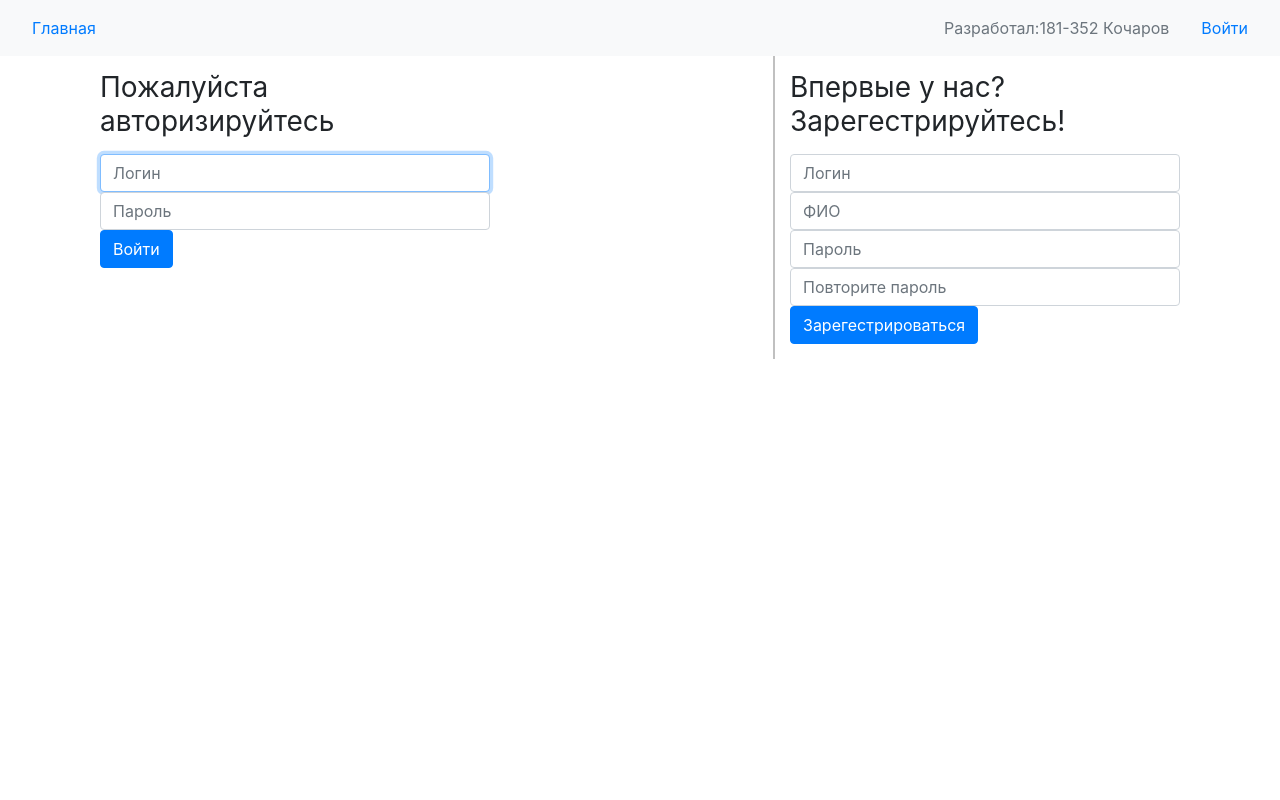
After one commit to Mejay013/wevdev-exam, a Python web app: template templates/login.html in a window 1280 px wide. The commit adds this page. Run offline with Jinja, Linux system fonts and the light colour scheme; the template is opened without the code that fills it, so the values that code supplies are empty; some libraries are stand-ins or nearby versions.

Commit message:
add login / registrarion/ main page

```diff
--- a/models.py
+++ b/models.py
@@ -4,7 +4,7 @@ from .app import db
 
 class Appeal(UserMixin, db.Model):
     id = db.Column(db.Integer, primary_key=True)
-    date = db.Column(db.DateTime, nullable=False, default=datetime.utcnow)
+    date = db.Column(db.DateTime, nullable=True, default=datetime.utcnow)
     user = db.Column(db.Integer, db.ForeignKey('user.id'), nullable=False)
     type_appeal = db.Column(db.Integer, db.ForeignKey('appeal_type.id'), nullable=False)
     status_appeal = db.Column(db.Integer, db.ForeignKey('appeal_status.id'), nullable=False)
--- /dev/null
+++ b/static/login.css
@@ -0,0 +1,100 @@
+html,
+body {
+  height: 100%;
+}
+.authorizen{
+  width: 100%;
+    display: flex;
+    flex-direction:row;
+    justify-content: space-between;
+}
+.registr{
+  border-left: 2px solid silver;
+}
+.form-signin {
+  width: 100%;
+  max-width: 420px;
+  padding: 15px;
+  margin: auto;
+}
+
+.form-label-group {
+  position: relative;
+  margin-bottom: 1rem;
+}
+
+.form-label-group > input,
+.form-label-group > label {
+  height: 3.125rem;
+  padding: .75rem;
+}
+
+.form-label-group > label {
+  position: absolute;
+  top: 0;
+  left: 0;
+  display: block;
+  width: 100%;
+  margin-bottom: 0; /* Override default `<label>` margin */
+  line-height: 1.5;
+  color: #495057;
+  pointer-events: none;
+  cursor: text; /* Match the input under the label */
+  border: 1px solid transparent;
+  border-radius: .25rem;
+  transition: all .1s ease-in-out;
+}
+
+.form-label-group input::-webkit-input-placeholder {
+  color: transparent;
+}
+
+.form-label-group input:-ms-input-placeholder {
+  color: transparent;
+}
+
+.form-label-group input::-ms-input-placeholder {
+  color: transparent;
+}
+
+.form-label-group input::-moz-placeholder {
+  color: transparent;
+}
+
+.form-label-group input::placeholder {
+  color: transparent;
+}
+
+.form-label-group input:not(:placeholder-shown) {
+  padding-top: 1.25rem;
+  padding-bottom: .25rem;
+}
+
+.form-label-group input:not(:placeholder-shown) ~ label {
+  padding-top: .25rem;
+  padding-bottom: .25rem;
+  font-size: 12px;
+  color: #777;
+}
+
+/* Fallback for Edge
+-------------------------------------------------- */
+@supports (-ms-ime-align: auto) {
+  .form-label-group > label {
+    display: none;
+  }
+  .form-label-group input::-ms-input-placeholder {
+    color: #777;
+  }
+}
+
+/* Fallback for IE
+-------------------------------------------------- */
+@media all and (-ms-high-contrast: none), (-ms-high-contrast: active) {
+  .form-label-group > label {
+    display: none;
+  }
+  .form-label-group input:-ms-input-placeholder {
+    color: #777;
+  }
+}
--- a/static/style.css
+++ b/static/style.css
@@ -0,0 +1,10 @@
+.row1{
+    width: 100%;
+    display: flex;
+    flex-direction:row;
+    justify-content: space-between;
+}
+.div2{
+    display: flex;
+    flex-direction:row;
+}
--- a/templates/base.html
+++ b/templates/base.html
@@ -12,10 +12,28 @@
     <title>Hello, world!</title>
   </head>
   <body>
+    <nav class="navbar navbar-expand-lg navbar-light bg-light">
+      <div class="row1">
+      <div class="div1">
+        <a class="nav-item nav-link active" href="{{ url_for('main.index')}}">Главная</a>
+      </div>
+        <div class="div2">
+          {% if current_user.is_authenticated %}
+
+          <a class="nav-link disabled" href="{{ url_for('main.index')}}">{{current_user.user_fio}}</a>
+          <a class="nav-item nav-link active" href="{{ url_for('auth.logout')}}" >Выход</a>
+          {% else %}
+          <a class="nav-link disabled" href="#">Разработал:181-352 Кочаров</a>
+          <a class="nav-item nav-link active" href="{{ url_for('auth.login')}}">Войти</a>
+          {% endif %}
+        </div>
+          </div>
+    </nav>
+    <div class="container">
       {% block content %}
     <h1>Hello, world!</h1>
     {% endblock %}
-
+  </div>
     <!-- Optional JavaScript -->
     <!-- jQuery first, then Popper.js, then Bootstrap JS -->
     <script src="https://code.jquery.com/jquery-3.4.1.slim.min.js" integrity="sha384-J6qa4849blE2+poT4WnyKhv5vZF5SrPo0iEjwBvKU7imGFAV0wwj1yYfoRSJoZ+n" crossorigin="anonymous"></script>
--- /dev/null
+++ b/templates/login.html
@@ -0,0 +1,33 @@
+{% extends 'base.html' %}
+{% block lib %}
+<link rel="stylesheet" href="{{ url_for('static', filename='login.css') }}">
+{% endblock %}
+{% block content %}
+{% if error %}
+<div class="alert alert-danger" role="alert">
+  {{ error }}
+</div>
+{% endif %}
+
+
+<div class="authorizen">
+    <div class="sign_in">
+<form  action="{{ url_for('auth.sign_in')}}" class="form-signin" method="POST" >
+    <h1 class="h3 mb-3 font-weight-normal">Пожалуйста авторизируйтесь</h1>
+    <input type="text" name="log_login" class="form-control" placeholder="Логин" required autofocus>
+    <input type="password" name="log_password" class="form-control" placeholder="Пароль" required>
+    <button class="btn  btn-primary" type="submit">Войти</button>
+  </form>
+</div>
+<div class="registr">
+    <form  action="{{ url_for('auth.reg')}}" class="form-signin" method="POST" >
+        <h1 class="h3 mb-3 font-weight-normal">Впервые у нас? Зарегестрируйтесь!</h1>
+        <input type="text" name='reg_login' id="inputEmail" class="form-control" placeholder="Логин" required autofocus >
+        <input type="text" name='reg_user_fio' id="inputEmail" class="form-control" placeholder="ФИО" required >
+        <input type="password" name='reg_password'  class="form-control" placeholder="Пароль" required>
+        <input type="password" name='reg_password2'  class="form-control" placeholder="Повторите пароль" required>
+        <button class="btn  btn-primary " type="submit">Зарегестрироваться</button>
+      </form>
+    </div>
+</div>
+{% endblock %}
```
Also changed, not shown: auth.py (+59 -1 lines), main.py (+8 -2 lines), templates/index.html (+53 -1 lines), db.sqlite3.
